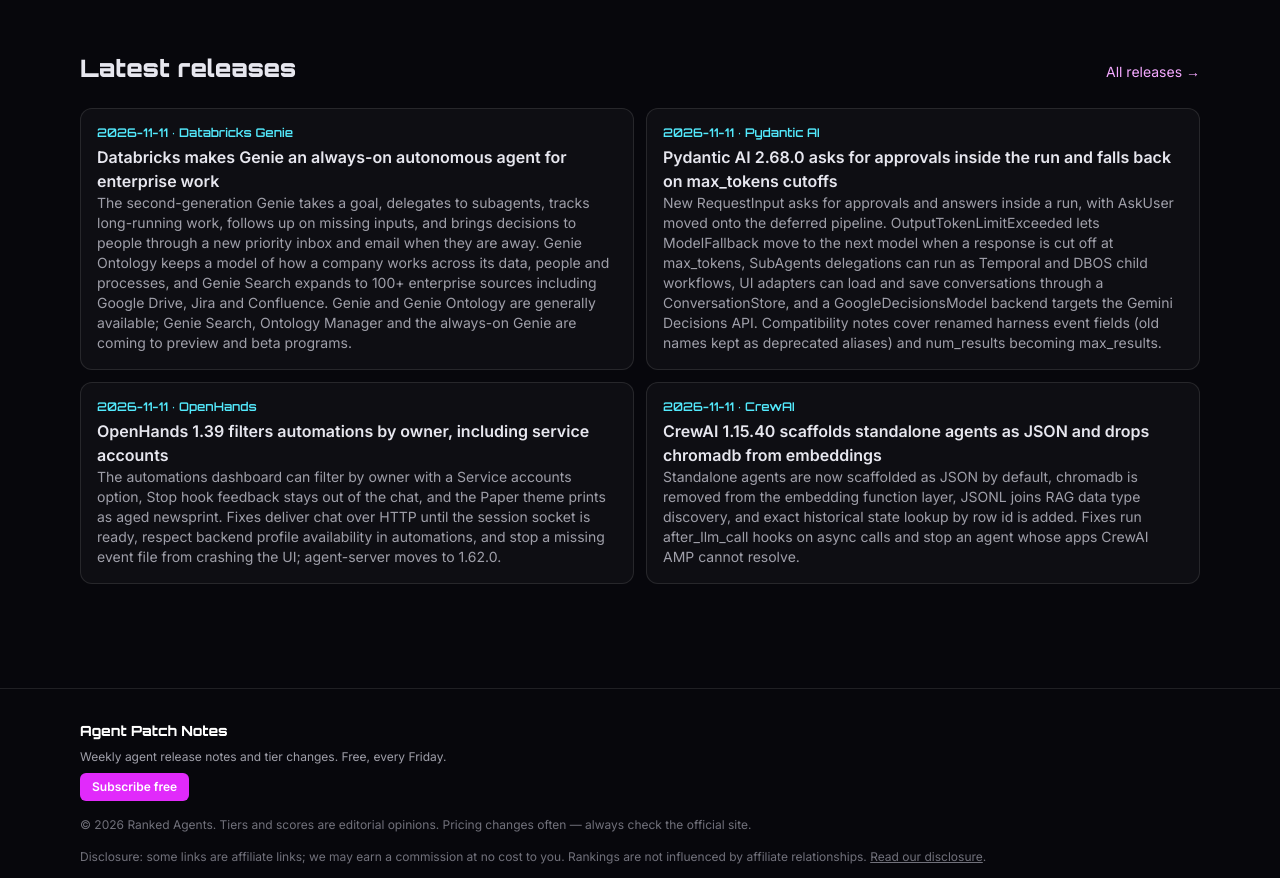
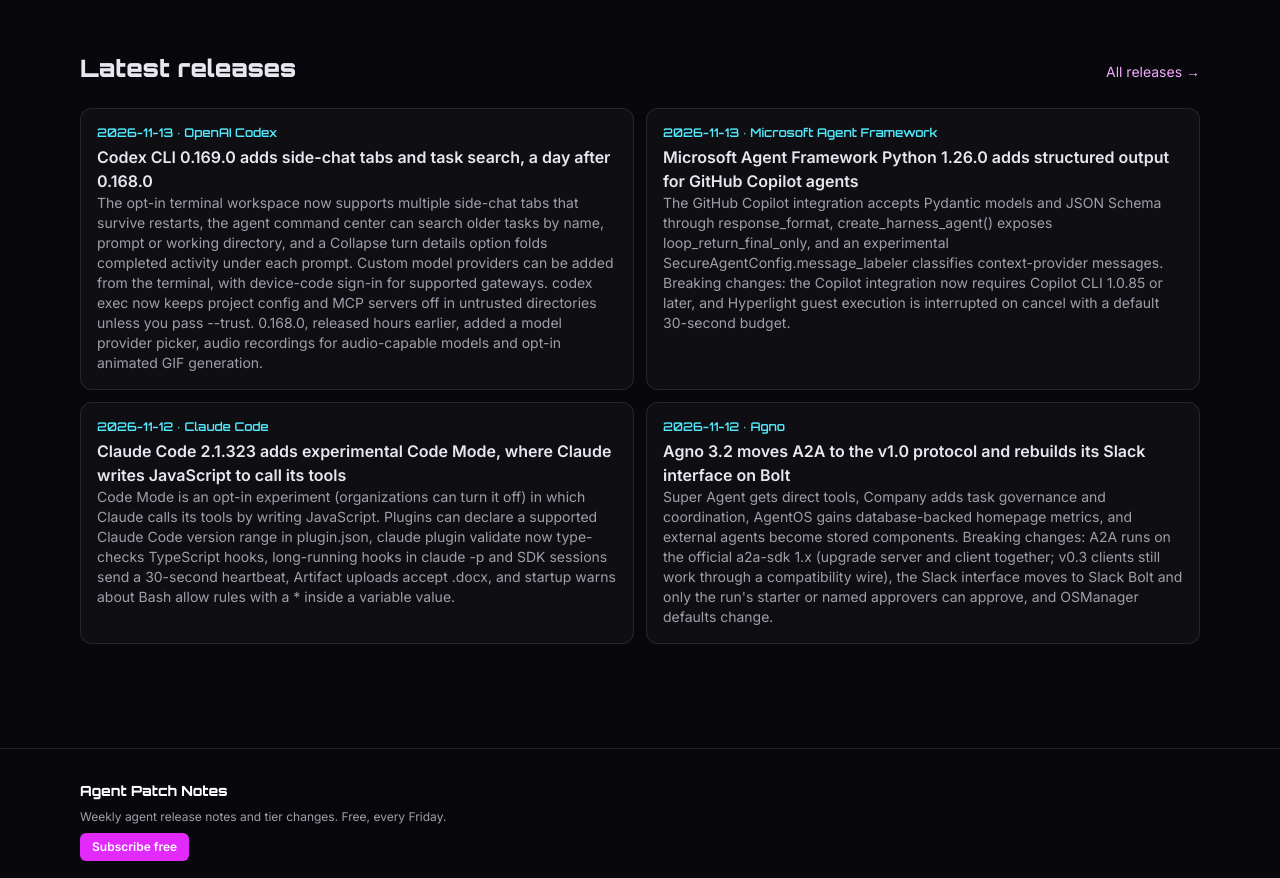
Before and after one commit to Bombtek/ranked-agents, a Next.js app: page / in a window 1280 px wide. Shown: the part 2280-3158 px from the top of the page. Built offline with nearby package versions, Linux system fonts and the light colour scheme; no server answers.

Commit message:
Daily update 2026-11-13: add Codex CLI 0.169.0, Microsoft Agent Framework Python 1.26.0, Claude Code 2.1.323, Agno 3.2

```diff
--- a/data/releases.ts
+++ b/data/releases.ts
@@ -1,6 +1,10 @@
 export interface Release { title: string; product: string; date: string; summary: string; source: string; toolSlug?: string }
 // Newest first. Dates are ISO (YYYY-MM-DD).
 export const releases: Release[] = [
+  { title: "Codex CLI 0.169.0 adds side-chat tabs and task search, a day after 0.168.0", product: "OpenAI Codex", date: "2026-11-13", summary: "The opt-in terminal workspace now supports multiple side-chat tabs that survive restarts, the agent command center can search older tasks by name, prompt or working directory, and a Collapse turn details option folds completed activity under each prompt. Custom model providers can be added from the terminal, with device-code sign-in for supported gateways. codex exec now keeps project config and MCP servers off in untrusted directories unless you pass --trust. 0.168.0, released hours earlier, added a model provider picker, audio recordings for audio-capable models and opt-in animated GIF generation.", source: "https://github.com/openai/codex/releases/tag/rust-v0.169.0", toolSlug: "openai-codex" },
+  { title: "Microsoft Agent Framework Python 1.26.0 adds structured output for GitHub Copilot agents", product: "Microsoft Agent Framework", date: "2026-11-13", summary: "The GitHub Copilot integration accepts Pydantic models and JSON Schema through response_format, create_harness_agent() exposes loop_return_final_only, and an experimental SecureAgentConfig.message_labeler classifies context-provider messages. Breaking changes: the Copilot integration now requires Copilot CLI 1.0.85 or later, and Hyperlight guest execution is interrupted on cancel with a default 30-second budget.", source: "https://github.com/microsoft/agent-framework/releases/tag/python-1.26.0", toolSlug: "microsoft-agent-framework" },
+  { title: "Claude Code 2.1.323 adds experimental Code Mode, where Claude writes JavaScript to call its tools", product: "Claude Code", date: "2026-11-12", summary: "Code Mode is an opt-in experiment (organizations can turn it off) in which Claude calls its tools by writing JavaScript. Plugins can declare a supported Claude Code version range in plugin.json, claude plugin validate now type-checks TypeScript hooks, long-running hooks in claude -p and SDK sessions send a 30-second heartbeat, Artifact uploads accept .docx, and startup warns about Bash allow rules with a * inside a variable value.", source: "https://github.com/anthropics/claude-code/releases/tag/v2.1.323", toolSlug: "claude-code" },
+  { title: "Agno 3.2 moves A2A to the v1.0 protocol and rebuilds its Slack interface on Bolt", product: "Agno", date: "2026-11-12", summary: "Super Agent gets direct tools, Company adds task governance and coordination, AgentOS gains database-backed homepage metrics, and external agents become stored components. Breaking changes: A2A runs on the official a2a-sdk 1.x (upgrade server and client together; v0.3 clients still work through a compatibility wire), the Slack interface moves to Slack Bolt and only the run's starter or named approvers can approve, and OSManager defaults change.", source: "https://github.com/agno-agi/agno/releases/tag/v3.2.0", toolSlug: "agno" },
   { title: "Databricks makes Genie an always-on autonomous agent for enterprise work", product: "Databricks Genie", date: "2026-11-11", summary: "The second-generation Genie takes a goal, delegates to subagents, tracks long-running work, follows up on missing inputs, and brings decisions to people through a new priority inbox and email when they are away. Genie Ontology keeps a model of how a company works across its data, people and processes, and Genie Search expands to 100+ enterprise sources including Google Drive, Jira and Confluence. Genie and Genie Ontology are generally available; Genie Search, Ontology Manager and the always-on Genie are coming to preview and beta programs.", source: "https://www.databricks.com/company/newsroom/press-releases/databricks-launches-new-always-genie-autonomous-ai-complex" },
   { title: "Pydantic AI 2.68.0 asks for approvals inside the run and falls back on max_tokens cutoffs", product: "Pydantic AI", date: "2026-11-11", summary: "New RequestInput asks for approvals and answers inside a run, with AskUser moved onto the deferred pipeline. OutputTokenLimitExceeded lets ModelFallback move to the next model when a response is cut off at max_tokens, SubAgents delegations can run as Temporal and DBOS child workflows, UI adapters can load and save conversations through a ConversationStore, and a GoogleDecisionsModel backend targets the Gemini Decisions API. Compatibility notes cover renamed harness event fields (old names kept as deprecated aliases) and num_results becoming max_results.", source: "https://github.com/pydantic/pydantic-ai/releases/tag/v2.68.0", toolSlug: "pydantic-ai" },
   { title: "OpenHands 1.39 filters automations by owner, including service accounts", product: "OpenHands", date: "2026-11-11", summary: "The automations dashboard can filter by owner with a Service accounts option, Stop hook feedback stays out of the chat, and the Paper theme prints as aged newsprint. Fixes deliver chat over HTTP until the session socket is ready, respect backend profile availability in automations, and stop a missing event file from crashing the UI; agent-server moves to 1.62.0.", source: "https://github.com/OpenHands/OpenHands/releases/tag/v1.39.0" },
```
